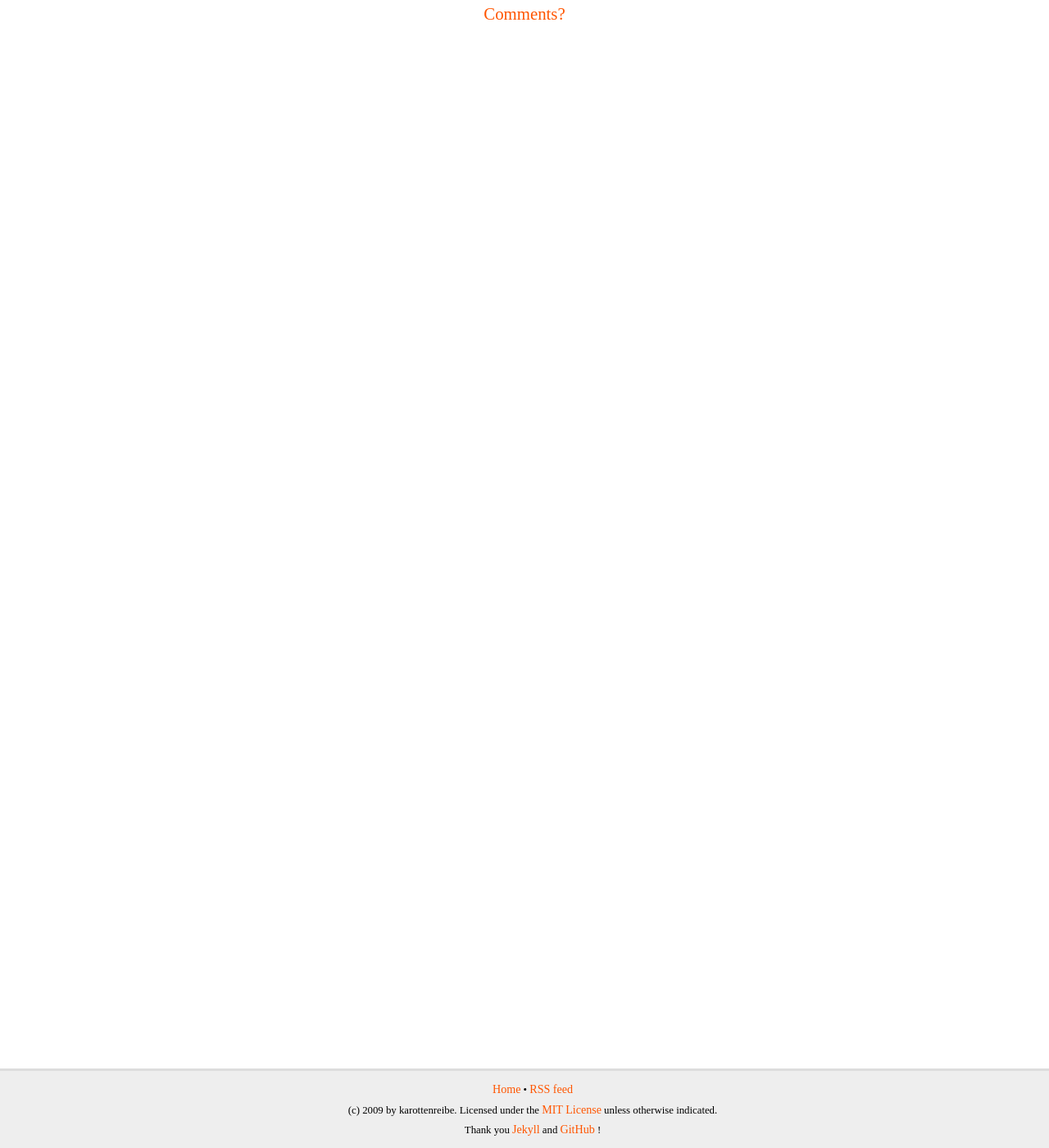
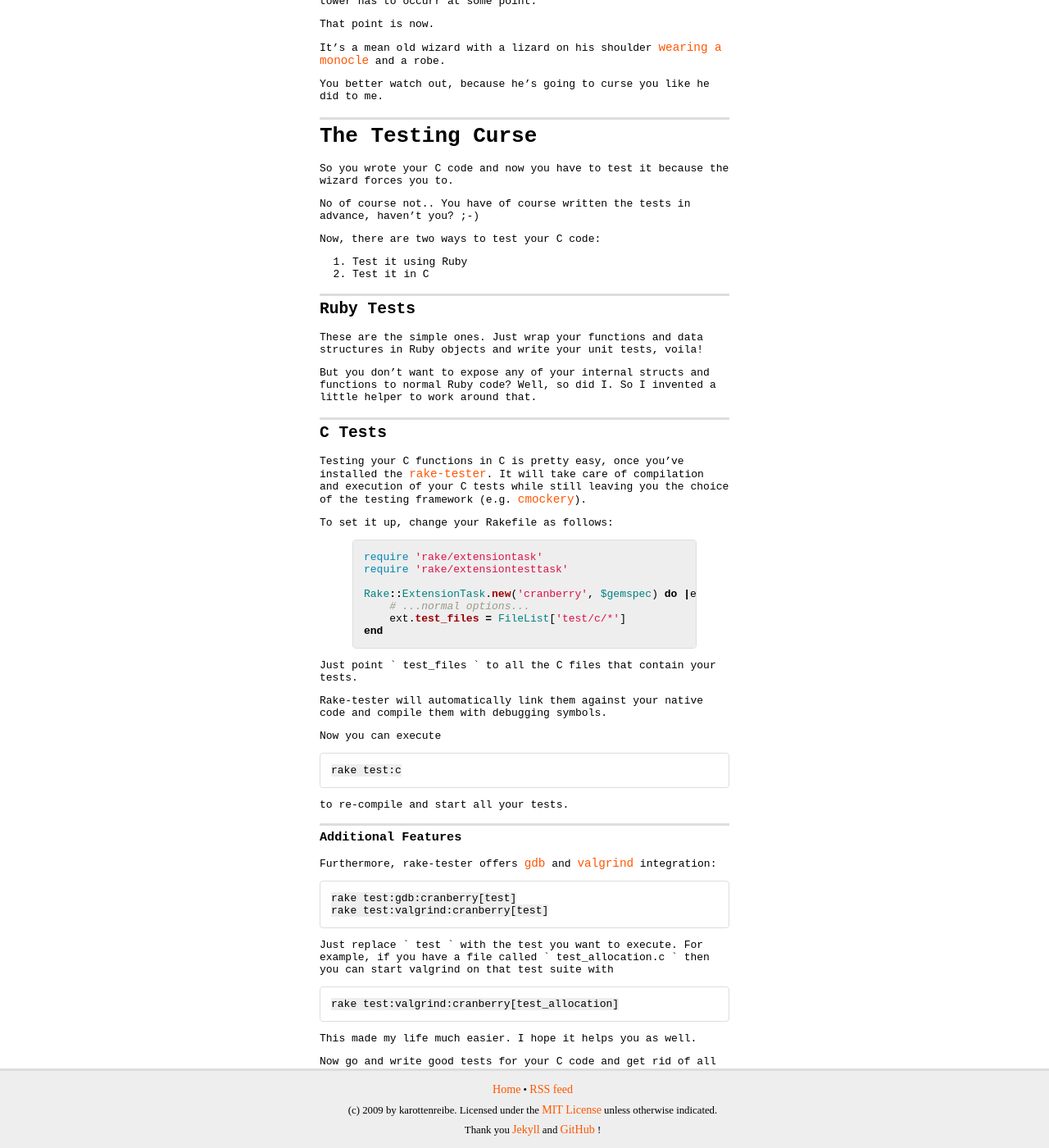
Before and after one commit to karottenreibe/karottenreibe.github.com, a Jekyll site: the page built from _posts/2009-10-30-ruby-c-extension-7.markdown, in a window 1280 px wide and 1400 px high, scrolled down 299 px. Shown: the whole window at 82% size. Built offline with Jekyll 4.4.1, drawn with Linux system fonts in a browser that asks for light colours; Markdown is read by kramdown in place of the engine named in the settings; some of the changed text lies outside the part shown.

Commit message:
added post about testing c extensions

```diff
--- a/_posts/2009-10-30-ruby-c-extension-7.markdown
+++ b/_posts/2009-10-30-ruby-c-extension-7.markdown
@@ -1,17 +1,121 @@
 ---
 layout: post
 summary:
-title: 'Ruby C Extensions Part 7: '
+    This time, an evil wizard forces me to
+    write tests for my code, which leads to
+    a nice invention.
+title: 'Ruby C Extensions Part 7: Testing'
 ---
 
-This is part 6 of the tale of my adventures
+This is part 7 of the tale of my adventures
 in Ruby C extension land.
 
 If you haven't read the other parts,
 [you might want to go back there][part1].
 
 
-#  #
+# The Tower #
+
+As is inevitable in any good story, an evil wizard
+living in a tower has to occurr at some point.
+
+That point is now.
+
+It's a mean old wizard with a lizard on his shoulder
+[wearing a monocle][urealms] and a robe.
+
+You better watch out, because he's going to curse you
+like he did to me.
 
 
-[part1]:        ../../18/ruby-c-extension       "Part 1 of this series"
+# The Testing Curse #
+
+So you wrote your C code and now you have to test it
+because the wizard forces you to.
+
+No of course not.. You have of course written the tests
+in advance, haven't you? ;-)
+
+Now, there are two ways to test your C code:
+
+1.  Test it using Ruby
+2.  Test it in C
+
+
+## Ruby Tests ##
+
+These are the simple ones. Just wrap your functions
+and data structures in Ruby objects and write your
+unit tests, voila!
+
+But you don't want to expose any of your internal
+structs and functions to normal Ruby code? Well,
+so did I. So I invented a little helper to work
+around that.
+
+
+## C Tests ##
+
+Testing your C functions in C is pretty easy, once
+you've installed the [rake-tester][]. It will take
+care of compilation and execution of your C tests
+while still leaving you the choice of the testing
+framework (e.g. [cmockery][]).
+
+To set it up, change your Rakefile as follows:
+
+{% highlight ruby %}
+require 'rake/extensiontask'
+require 'rake/extensiontesttask'
+
+Rake::ExtensionTask.new('cranberry', $gemspec) do |ext|
+    # ...normal options...
+    ext.test_files = FileList['test/c/*']
+end
+{% endhighlight %}
+
+Just point ` test_files ` to all the C files that
+contain your tests.
+
+Rake-tester will automatically link them against
+your native code and compile them with debugging
+symbols.
+
+Now you can execute
+
+    rake test:c
+
+to re-compile and start all your tests.
+
+
+### Additional Features ###
+
+Furthermore, rake-tester offers [gdb][] and
+[valgrind][] integration:
+
+    rake test:gdb:cranberry[test]
+    rake test:valgrind:cranberry[test]
+
+Just replace ` test ` with the test you want
+to execute. For example, if you have a file
+called ` test_allocation.c ` then you can
+start valgrind on that test suite with
+
+    rake test:valgrind:cranberry[test_allocation]
+
+This made my life much easier. I hope it helps
+you as well.
+
+Now go and write good tests for your C code
+and get rid of all those memory leaks.
+
+I'll think hard about the next part, which
+might already be the last one about C extensions...
+
+
+[part1]:        ../../18/ruby-c-extension                                       "Part 1 of this series"
+[urealms]:      http://www.escapistmagazine.com/videos/view/unforgotten-realms  "It's a well known fact that all wizards wear monocles."
+[rake-tester]:  http://www.github.com/karottenreibe/rake-tester                 "Tests your C code using a C testing framework"
+[cmockery]:     http://code.google.com/p/cmockery/                              "Testing framework for C"
+[gdb]:          http://www.gnu.org/software/gdb/                                "Debugging C code is like touching a hot plate: It hurts!"
+[valgrind]:     http://valgrind.org/                                            "The greatest invention since sliced pointers...ah...I mean bread."
```
